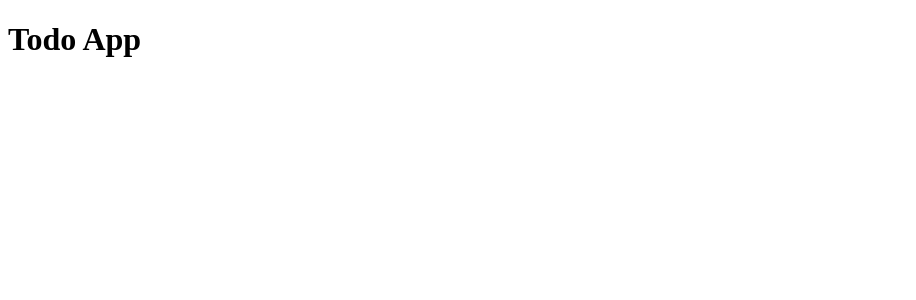
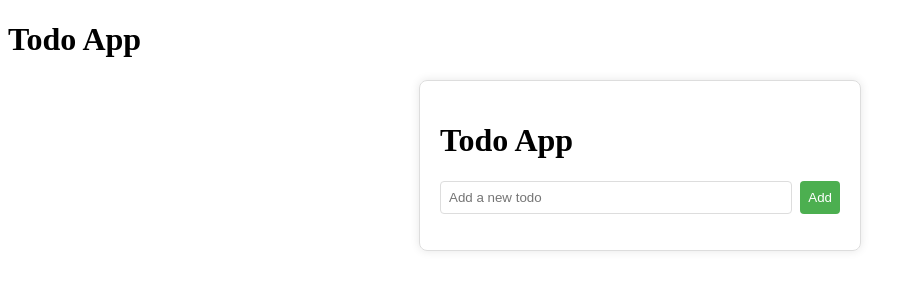
Before and after one commit to adnanZe/Todo-nuxt-express, a Nuxt app in the folder todo-frontend/: page / in a window 1280 px wide. Shown: the top 300 px of the page, without its empty margins (0-916 px from the left). Built offline with nearby package versions, Linux system fonts and the light colour scheme.

Commit message:
[setup] clean up vuetify

```diff
--- a/todo-frontend/components/Todo.vue
+++ b/todo-frontend/components/Todo.vue
@@ -1,5 +1,100 @@
 <template>
-  <div></div>
+  <div class="todo-app">
+    <h1>Todo App</h1>
+    <div class="add-todo">
+      <input
+        v-model="newTodo"
+        @keyup.enter="addTodo"
+        placeholder="Add a new todo" />
+      <button @click="addTodo">Add</button>
+    </div>
+    <ul class="todo-list">
+      <li v-for="(todo, index) in store.getTodos" :key="index">
+        <span>{{ todo }}</span>
+        <button @click="removeTodo(index)">Delete</button>
+      </li>
+    </ul>
+  </div>
 </template>
 
-<script setup lang="ts"></script>
+<script setup lang="ts">
+import { ref } from "vue";
+import { useTodoStore } from "../store/index";
+
+const store = useTodoStore();
+const newTodo = ref("");
+
+const addTodo = () => {
+  if (newTodo.value.trim() === "") return;
+
+  store.addTodo(newTodo.value);
+  newTodo.value = "";
+};
+
+const removeTodo = (index: number) => {
+  store.removeTodo(index);
+};
+</script>
+
+<style scoped>
+.todo-app {
+  max-width: 400px;
+  margin: auto;
+  padding: 20px;
+  border: 1px solid #ddd;
+  border-radius: 8px;
+  box-shadow: 0 0 10px rgba(0, 0, 0, 0.1);
+}
+
+.add-todo {
+  display: flex;
+  margin-bottom: 10px;
+}
+
+.add-todo input {
+  flex: 1;
+  padding: 8px;
+  margin-right: 8px;
+  border: 1px solid #ddd;
+  border-radius: 4px;
+}
+
+.add-todo button {
+  padding: 8px;
+  background-color: #4caf50;
+  color: white;
+  border: none;
+  border-radius: 4px;
+  cursor: pointer;
+}
+
+.todo-list {
+  list-style-type: none;
+  padding: 0;
+}
+
+.todo-list li {
+  display: flex;
+  justify-content: space-between;
+  align-items: center;
+  background-color: #f9f9f9;
+  border: 1px solid #ddd;
+  border-radius: 4px;
+  margin-bottom: 8px;
+  padding: 10px;
+}
+
+.todo-list li span {
+  flex: 1;
+  margin-right: 10px;
+}
+
+.todo-list li button {
+  background-color: #e74c3c;
+  color: white;
+  border: none;
+  padding: 8px;
+  border-radius: 4px;
+  cursor: pointer;
+}
+</style>
--- a/todo-frontend/nuxt.config.ts
+++ b/todo-frontend/nuxt.config.ts
@@ -1,8 +1,13 @@
+import { defineNuxtConfig } from 'nuxt/config'
+
 // https://nuxt.com/docs/api/configuration/nuxt-config
 export default defineNuxtConfig({
   devtools: { enabled: false },
   typescript: {
     typeCheck: true,
     strict: true,
-  }
+  },
+  modules: [
+    '@pinia/nuxt',
+  ],
 })
--- a/todo-frontend/package.json
+++ b/todo-frontend/package.json
@@ -18,7 +18,7 @@
     "vue-tsc": "^1.8.27"
   },
   "dependencies": {
-    "vuetify": "^3.4.0-beta.1",
-    "vuex": "^4.0.2"
+    "@pinia/nuxt": "^0.5.1",
+    "pinia": "^2.1.7"
   }
 }
--- /dev/null
+++ b/todo-frontend/store/index.ts
@@ -0,0 +1,19 @@
+import { defineStore } from 'pinia';
+
+export const useTodoStore = defineStore({
+    id: 'todo',
+    state: () => ({
+        todos: [] as string[],
+    }),
+    actions: {
+        addTodo(todo: string) {
+            this.todos.push(todo);
+        },
+        removeTodo(index: number) {
+            this.todos.splice(index, 1);
+        },
+    },
+    getters: {
+        getTodos: (state) => state.todos
+    },
+});
```
Also changed, not shown: 1 other file (tests, documents, lock files or other folders).
